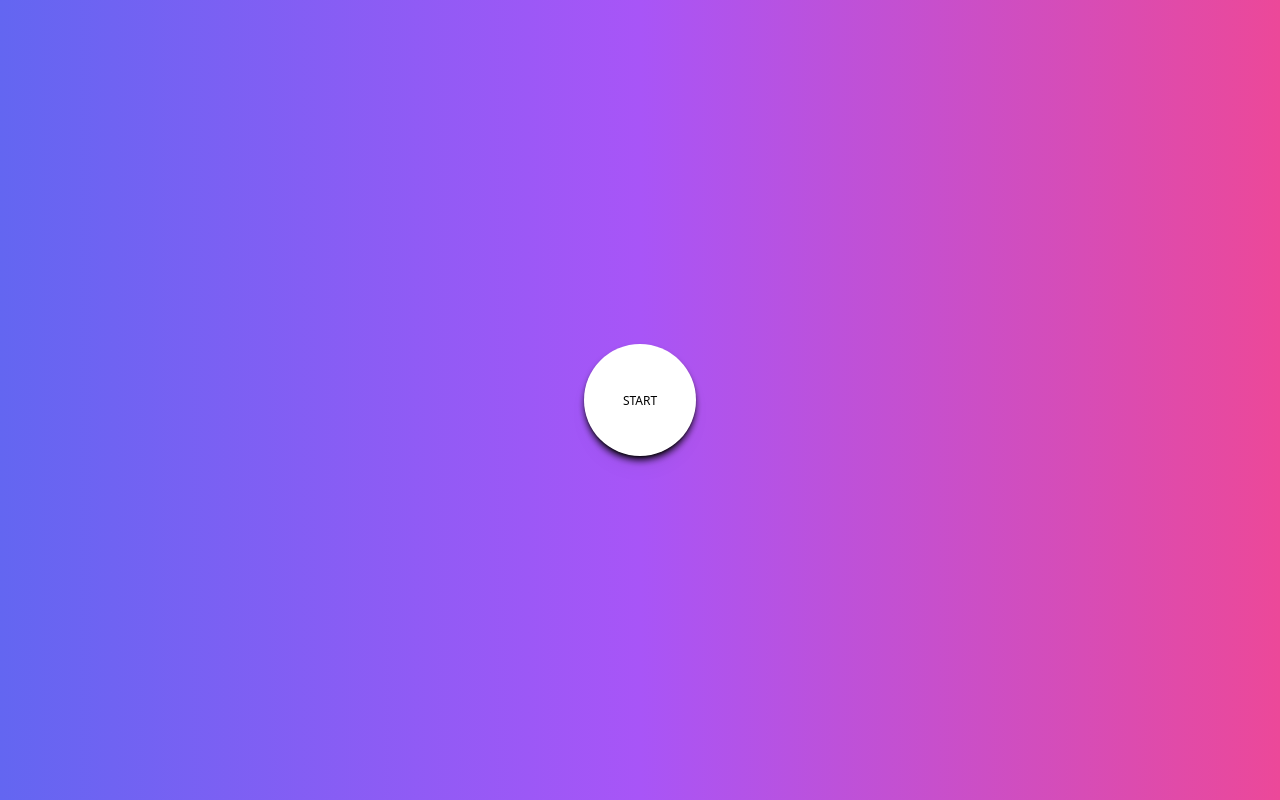
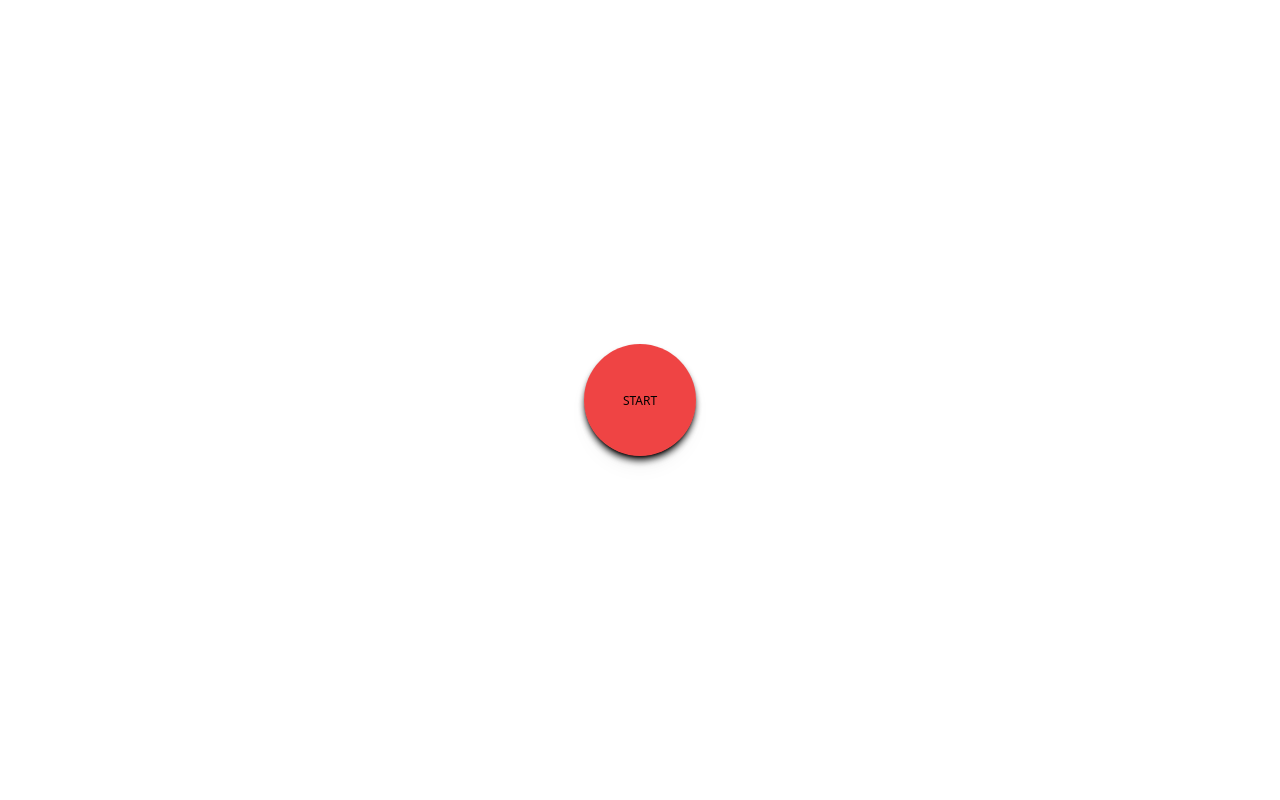
Before and after one commit to laxitshahi/portfolio, a Next.js app: page / in a window 1280 px wide. Built offline with nearby package versions, Linux system fonts and the light colour scheme.

Commit message:
updated loading

```diff
--- a/src/pages/index.tsx
+++ b/src/pages/index.tsx
@@ -30,8 +30,8 @@ import { motion } from "framer-motion";
 
 
 const LoadingScreen = () => {
-  return (<div className="z-[100] absolute w-[100%] h-[100%] bg-white grid place-items-center content-center  bg-gradient-to-r from-indigo-500 via-purple-500 to-pink-500 ">
-    <motion.div className="text-black shadow-black shadow-lg drop-shadow-xl text-2xl rounded-3xl w-56 h-56 bg-white grid place-content-center"
+  return (<div className="z-[100] absolute w-[100%] h-[100%] bg-white grid place-items-center content-center">
+    <motion.div className="text-black shadow-black shadow-lg drop-shadow-xl text-2xl rounded-3xl w-56 h-56 bg-red-500 grid place-content-center"
       whileHover={{ scale: 0.8 }}
       whileTap={{ scale: 0.7 }}
       animate={{
```
